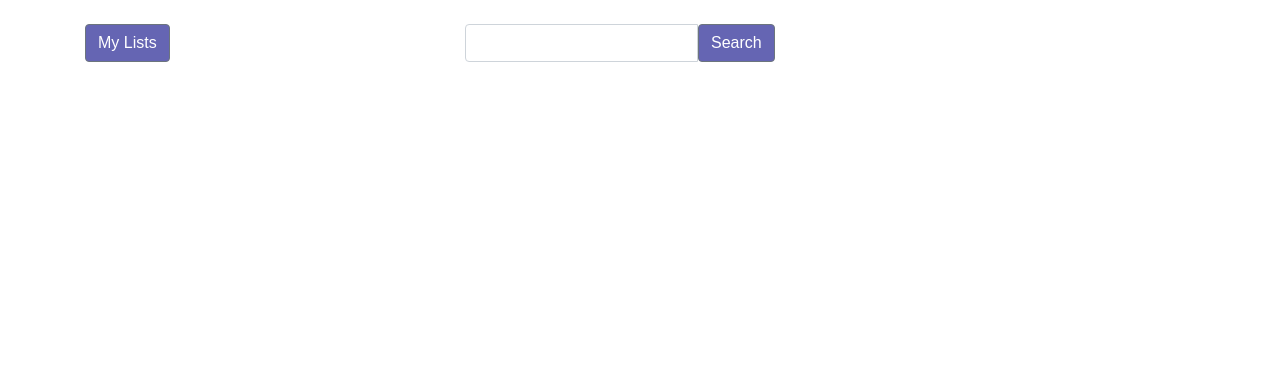
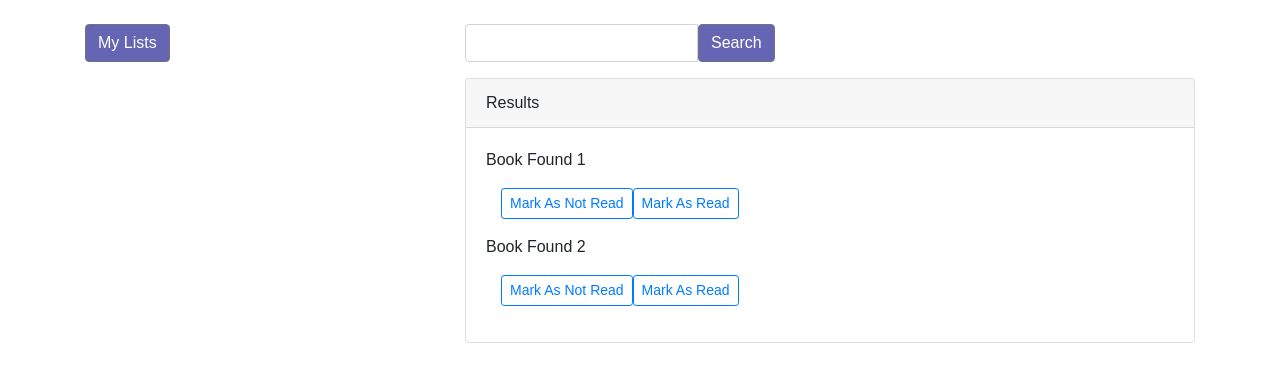
Before and after one commit to amyeunson/webdevspr2020-A3, a React (Create React App) app: page / in a window 1280 px wide. Shown: the top 382 px of the page. Built offline with nearby package versions, Linux system fonts and the light colour scheme.

Commit message:
Books are viewable on the searchList

```diff
--- a/src/components/search.js
+++ b/src/components/search.js
@@ -34,7 +34,7 @@ class Search extends Component {
         {/* this is the API returned info */}
         {console.log(this.props.searchList)}
 
-        {/* <Row>
+        <Row>
           <Col>
             <Card >
               <CardHeader>Results</CardHeader>
@@ -49,7 +49,7 @@ class Search extends Component {
               </CardBody>
             </Card>
           </Col>
-        </Row> */}
+        </Row>
       </div>
     )
   }
--- a/src/components/searchBookItem.js
+++ b/src/components/searchBookItem.js
@@ -10,7 +10,7 @@ class SearchBookItem extends Component {
     const shelfLocation = "Search";
     return (
       <Container>
-        <CardText>{this.props.book.author}</CardText>
+        <CardText>{this.props.book.authors}</CardText>
         {/* Mark as To Read Button */}
         <Button outline color="primary" className="mb-3" size="sm"
         onClick ={()=>{this.moveAndDelete(shelfLocation, MARK_NOT_READ)}}>
```
